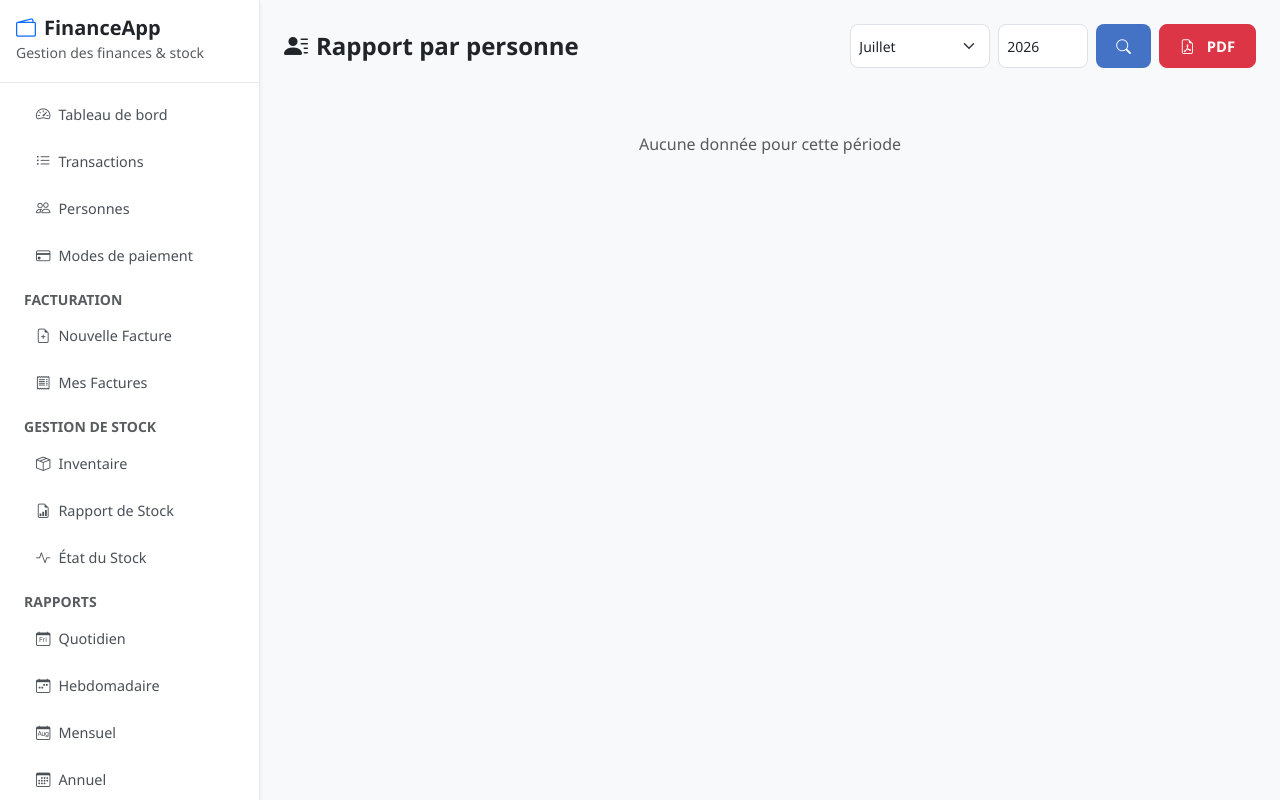
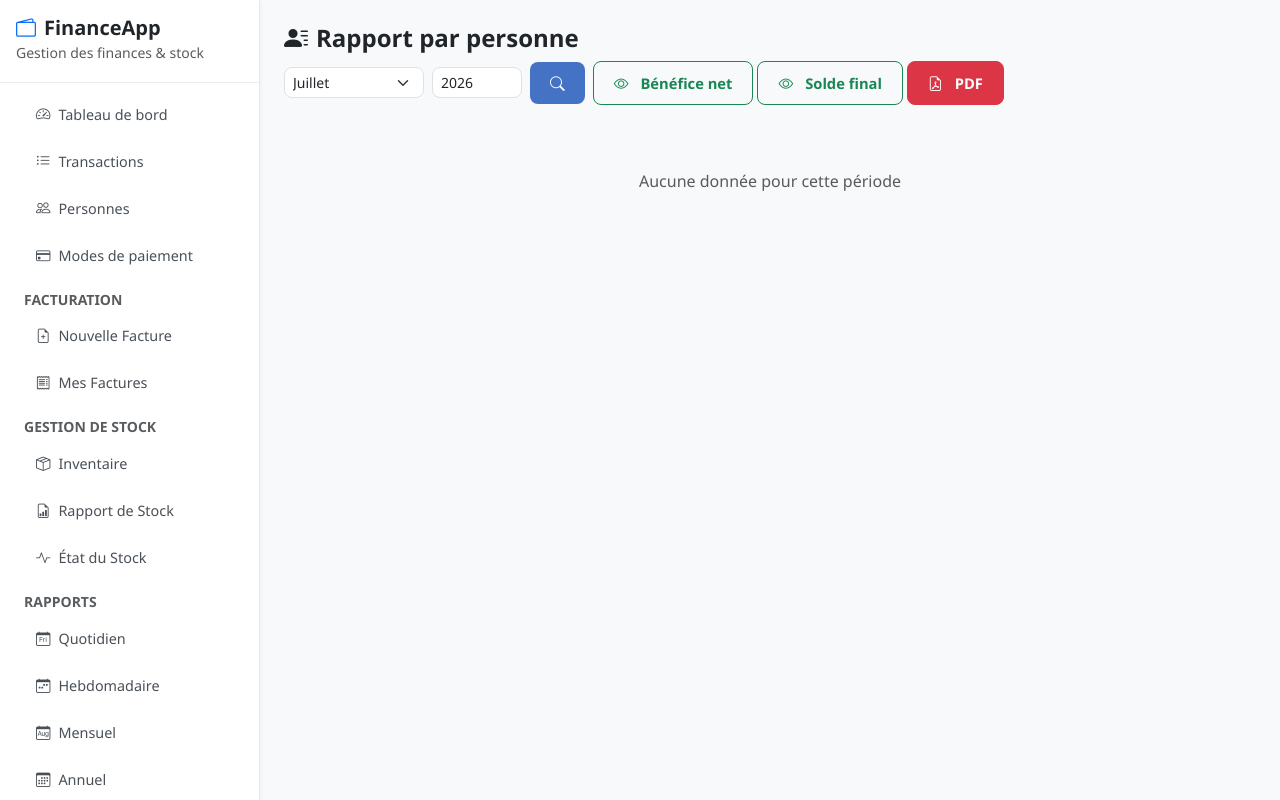
Before and after one commit to benlkadihamza/invoiceapp, a Flask app: page /reports/person in a window 1280 px wide. Run offline with Flask 3, Linux system fonts and the light colour scheme; a user stored in the database is signed in; data comes from the database, SQL or seed files in the repository; data that the repository does not hold is empty; some libraries are stand-ins or nearby versions.

Commit message:
Update report_person.html

```diff
--- a/templates/report_person.html
+++ b/templates/report_person.html
@@ -3,8 +3,8 @@
 {% block content %}
 <div class="d-flex flex-wrap justify-content-between align-items-center mb-3 gap-2">
     <h4 class="fw-bold mb-0"><i class="bi bi-person-lines-fill me-2"></i>Rapport par personne</h4>
-    <div class="d-flex gap-2">
-        <form method="GET" class="d-flex gap-2">
+    <div class="d-flex flex-wrap gap-2 align-items-center">
+        <form method="GET" class="d-flex gap-2 align-items-center">
             <select name="month" class="form-select form-select-sm" style="width:140px">
                 {% for i in range(1,13) %}
                 <option value="{{ i }}" {% if selected_month == i %}selected{% endif %}>{{ months_list[i-1] }}</option>
@@ -13,7 +13,22 @@
             <input type="number" name="year" class="form-control form-control-sm" style="width:90px" value="{{ selected_year }}">
             <button class="btn btn-primary btn-sm"><i class="bi bi-search"></i></button>
         </form>
-        <a href="{{ url_for('reports.person_pdf', year=selected_year, month=selected_month) }}" class="btn btn-danger btn-sm"><i class="bi bi-file-earmark-pdf me-1"></i>PDF</a>
+
+        <div class="d-flex flex-wrap gap-1 align-items-center">
+            <input type="checkbox" class="btn-check" id="hideNetPdf" autocomplete="off" {% if hide_net %}checked{% endif %}>
+            <label class="btn btn-outline-success btn-sm" for="hideNetPdf" id="hideNetLabel" title="Bénéfice net dans le PDF">
+                <i class="bi bi-eye me-1" id="hideNetIcon"></i>Bénéfice net
+            </label>
+
+            <input type="checkbox" class="btn-check" id="hideBalancePdf" autocomplete="off" {% if hide_balance %}checked{% endif %}>
+            <label class="btn btn-outline-success btn-sm" for="hideBalancePdf" id="hideBalanceLabel" title="Solde final dans le PDF">
+                <i class="bi bi-eye me-1" id="hideBalanceIcon"></i>Solde final
+            </label>
+
+            <a id="pdfDownloadBtn" href="{{ url_for('reports.person_pdf', year=selected_year, month=selected_month) }}" class="btn btn-danger btn-sm">
+                <i class="bi bi-file-earmark-pdf me-1"></i>PDF
+            </a>
+        </div>
     </div>
 </div>
 
@@ -48,3 +63,60 @@
     {% endif %}
 </div>
 {% endblock %}
+
+{% block scripts %}
+<script>
+document.addEventListener('DOMContentLoaded', function() {
+    const hideNetCheck = document.getElementById('hideNetPdf');
+    const hideNetLabel = document.getElementById('hideNetLabel');
+    const hideNetIcon = document.getElementById('hideNetIcon');
+
+    const hideBalanceCheck = document.getElementById('hideBalancePdf');
+    const hideBalanceLabel = document.getElementById('hideBalanceLabel');
+    const hideBalanceIcon = document.getElementById('hideBalanceIcon');
+
+    const pdfBtn = document.getElementById('pdfDownloadBtn');
+    const baseUrl = "{{ url_for('reports.person_pdf', year=selected_year, month=selected_month) }}";
+
+    function updateToggleState(checkbox, label, icon) {
+        if (checkbox.checked) {
+            label.className = 'btn btn-outline-danger btn-sm';
+            icon.className = 'bi bi-eye-slash me-1';
+        } else {
+            label.className = 'btn btn-outline-success btn-sm';
+            icon.className = 'bi bi-eye me-1';
+        }
+    }
+
+    function updatePdfUrl() {
+        const params = new URLSearchParams();
+
+        if (hideNetCheck) {
+            updateToggleState(hideNetCheck, hideNetLabel, hideNetIcon);
+            if (hideNetCheck.checked) {
+                params.append('hide_net', '1');
+            }
+        }
+
+        if (hideBalanceCheck) {
+            updateToggleState(hideBalanceCheck, hideBalanceLabel, hideBalanceIcon);
+            if (hideBalanceCheck.checked) {
+                params.append('hide_balance', '1');
+            }
+        }
+
+        const queryString = params.toString();
+        pdfBtn.href = queryString ? baseUrl + '?' + queryString : baseUrl;
+    }
+
+    if (hideNetCheck) {
+        hideNetCheck.addEventListener('change', updatePdfUrl);
+    }
+    if (hideBalanceCheck) {
+        hideBalanceCheck.addEventListener('change', updatePdfUrl);
+    }
+
+    updatePdfUrl();
+});
+</script>
+{% endblock %}
```
